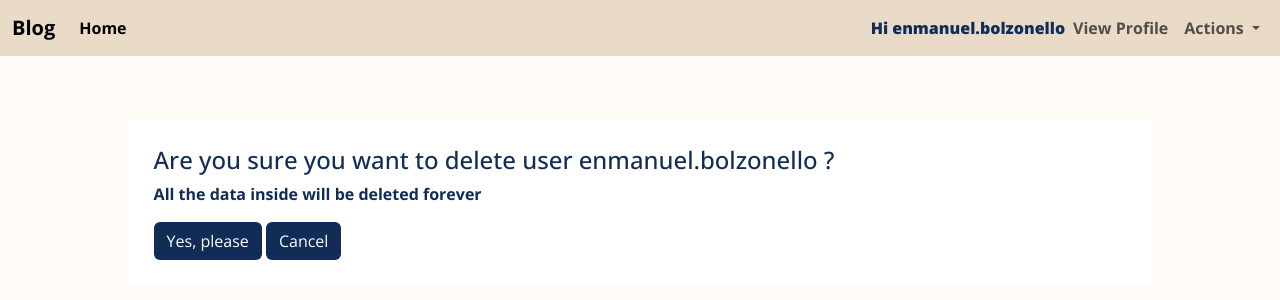
After one commit to enmabolz/blog_project, a Django app: page /users/49/delete in a window 1280 px wide. The commit adds this page. Shown: the top 300 px of the page. Run offline with Django 5.2, Linux system fonts and the light colour scheme; a user stored in the database is signed in; data comes from the database, SQL or seed files in the repository; both versions use the stored data as it was after the commit.

Commit message:
Adding functionality to delete users

```diff
--- a/blog/templates/users/edit_user.html
+++ b/blog/templates/users/edit_user.html
@@ -46,5 +46,7 @@
     </div>
 
     <div class="mt-5 text-center"><button class="btn btn-outline profile-button" type="submit">Edit User</button></div>
+    <a class="btn btn-outline" href="{% url 'users:user-delete' pk=user.id %}">Delete User</a>
+
 </form>
 {% endblock %}
--- /dev/null
+++ b/blog/templates/users/user_confirm_delete.html
@@ -0,0 +1,15 @@
+{% extends 'base_template.html' %}
+
+{% block title %}
+    Delete User
+{% endblock %}
+
+{% block content %}
+<form method="post" class="confirm-delete-form">
+    {% csrf_token %}
+    <h4>Are you sure you want to delete user {{ user }} ?</h4>
+    <p>All the data inside will be deleted forever</p>
+    <button type="submit" class="btn">Yes, please</button>
+    <a href="{% url 'users:edit' pk=user.id %}" class="btn">Cancel</a>
+</form>
+{% endblock %}
--- a/blog/users/urls.py
+++ b/blog/users/urls.py
@@ -1,5 +1,5 @@
 from django.urls import path
-from .views import UserList, UserLogin, RegisterUserView, EditUser, PasswordChange, UserDetail
+from .views import UserList, UserLogin, RegisterUserView, EditUser, PasswordChange, UserDetail, DeleteUser
 from django.contrib.auth.views import LogoutView
 
 
@@ -12,5 +12,6 @@ urlpatterns = [
     path('register/', RegisterUserView.as_view(), name='register'),
     path('<int:pk>/edit', EditUser.as_view(), name='edit'),
     path('<int:pk>/password_change/', PasswordChange.as_view(), name='change-password'),
-    path('<int:pk>/details', UserDetail.as_view(), name='user-details')
+    path('<int:pk>/details', UserDetail.as_view(), name='user-details'),
+    path('<int:pk>/delete', DeleteUser.as_view(), name='user-delete'),
 ]
--- a/blog/users/views.py
+++ b/blog/users/views.py
@@ -1,10 +1,11 @@
 from django.shortcuts import render, redirect
 from django.contrib.auth import authenticate, login
 from django.contrib.auth.mixins import LoginRequiredMixin, UserPassesTestMixin
+from django.contrib.messages.views import SuccessMessageMixin
 from django.contrib import messages
 from django.views.generic import TemplateView, ListView, DetailView
 from .forms import LoginForm, RegisterUserForm, EditUserForm
-from django.views.generic.edit import CreateView, UpdateView
+from django.views.generic.edit import CreateView, UpdateView, DeleteView
 from django.contrib.auth.views import PasswordChangeView
 from .models import CustomUser
 from django.urls import reverse_lazy, reverse
@@ -116,9 +117,10 @@ class EditUser(LoginRequiredMixin, UserPassesTestMixin, UpdateView):
         return super().form_valid(form)
 
 
-class PasswordChange(LoginRequiredMixin, UserPassesTestMixin, PasswordChangeView):
+class PasswordChange(LoginRequiredMixin, UserPassesTestMixin, SuccessMessageMixin, PasswordChangeView):
     template_name = 'users/password_change.html'
     success_url = reverse_lazy('posts:post-list')
+    success_message = "Your password was successfully changed."
 
     def test_func(self):
         return self.request.user.role == 'ADM' or self.kwargs['pk'] == self.request.user.id
@@ -128,3 +130,14 @@ class UserDetail(DetailView):
     model = CustomUser
     template_name = 'users/user_details.html'
     context_object_name = 'user'
+
+
+
+class DeleteUser(LoginRequiredMixin, UserPassesTestMixin, SuccessMessageMixin, DeleteView):
+    model = CustomUser
+    template_name = 'users/user_confirm_delete.html'
+    success_url = reverse_lazy('posts:post-list')
+    success_message = 'User was deleted'
+
+    def test_func(self):
+        return self.request.user.role == 'ADM' or self.kwargs['pk'] == self.request.user.id
```
Also changed, not shown: blog/db.sqlite3.
